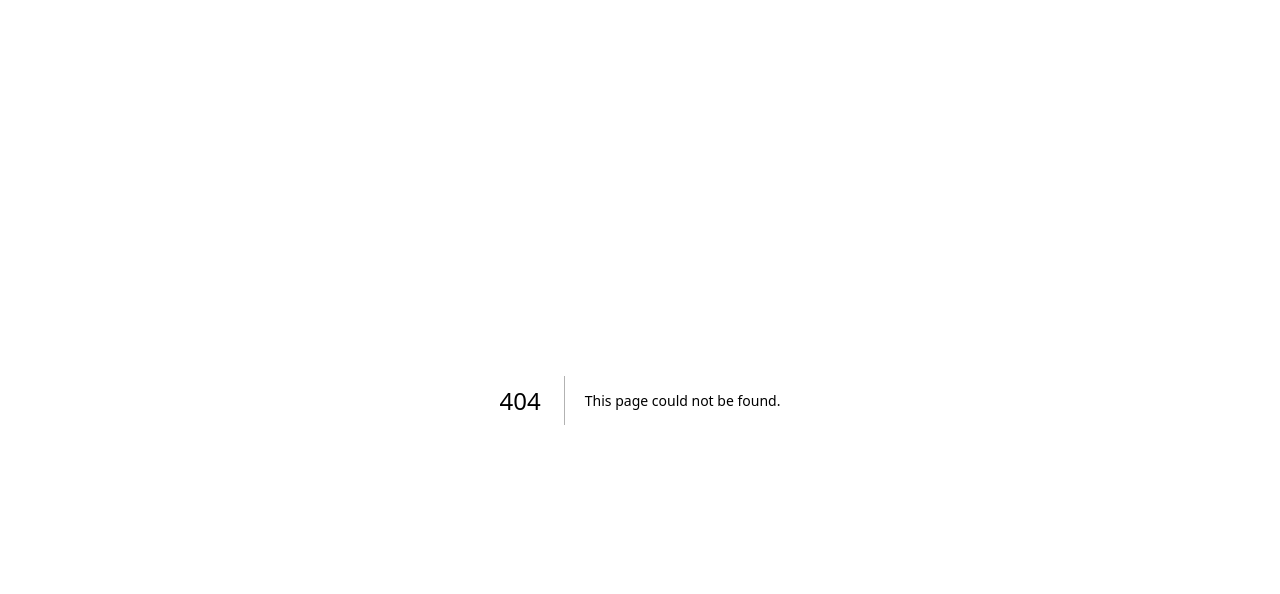
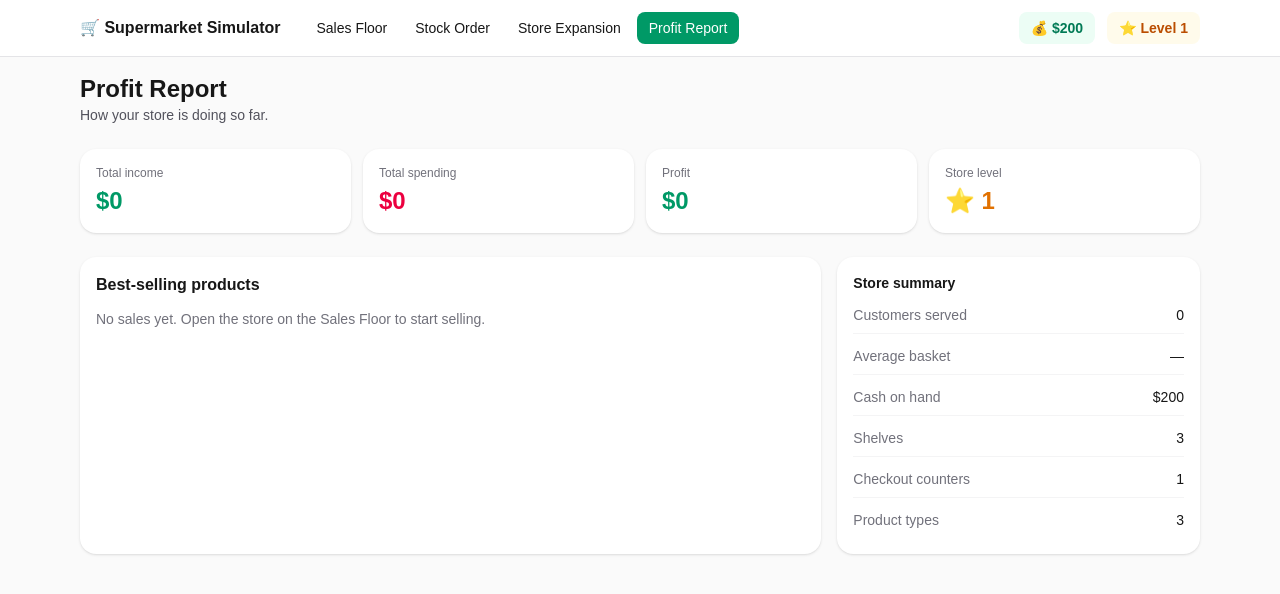
Before and after one commit to tugsenerelganbaatar71-bot/supermarket-simulator, a Next.js app: page /profit-report in a window 1280 px wide. Before the commit this address had no page. Shown: the top 594 px of the page. Built offline with nearby package versions, Linux system fonts and the light colour scheme.

Commit message:
Add profit-report feature (Stage 1, mock data)
Income, spending, profit, store level, best sellers and store summary.

Co-Authored-By: Claude Opus 5.5 <noreply@anthropic.com>

```diff
--- /dev/null
+++ b/app/profit-report/page.tsx
@@ -0,0 +1,8 @@
+import type { Metadata } from "next";
+import ProfitReport from "@/features/profit-report/profit-report";
+
+export const metadata: Metadata = { title: "Profit Report · Supermarket Simulator" };
+
+export default function ProfitReportPage() {
+  return <ProfitReport />;
+}
--- /dev/null
+++ b/features/profit-report/profit-report.tsx
@@ -0,0 +1,118 @@
+"use client";
+
+import { formatMoney, getProduct, type GameState } from "@/features/shared/game-state";
+import { GameLoading, TopBar } from "@/features/shared/top-bar";
+import { useGame } from "@/features/shared/use-game";
+
+const TOP_SELLERS = 5;
+
+export default function ProfitReport() {
+  const game = useGame();
+
+  return (
+    <div className="flex flex-1 flex-col bg-zinc-50 dark:bg-black">
+      <TopBar />
+      {!game ? <GameLoading /> : <Report game={game} />}
+    </div>
+  );
+}
+
+function Report({ game }: { game: GameState }) {
+  const { income, spending, customersServed, unitsSold, revenueByProduct } = game.stats;
+  const profit = income - spending;
+
+  const bestSellers = Object.entries(unitsSold)
+    .map(([productId, units]) => ({
+      product: getProduct(productId),
+      units,
+      revenue: revenueByProduct[productId] ?? 0,
+    }))
+    .sort((a, b) => b.units - a.units)
+    .slice(0, TOP_SELLERS);
+  const maxUnits = bestSellers[0]?.units ?? 0;
+
+  return (
+    <main className="mx-auto w-full max-w-6xl space-y-6 p-4">
+      <div>
+        <h1 className="text-2xl font-bold">Profit Report</h1>
+        <p className="text-sm text-zinc-600 dark:text-zinc-400">
+          How your store is doing so far.
+        </p>
+      </div>
+
+      <div className="grid grid-cols-2 gap-3 md:grid-cols-4">
+        <StatTile label="Total income" value={formatMoney(income)} tone="text-emerald-600" />
+        <StatTile label="Total spending" value={formatMoney(spending)} tone="text-rose-600" />
+        <StatTile
+          label="Profit"
+          value={`${profit < 0 ? "−" : ""}${formatMoney(Math.abs(profit))}`}
+          tone={profit >= 0 ? "text-emerald-600" : "text-rose-600"}
+        />
+        <StatTile label="Store level" value={`⭐ ${game.level}`} tone="text-amber-600" />
+      </div>
+
+      <div className="grid gap-4 md:grid-cols-3">
+        <section className="rounded-2xl bg-white p-4 shadow-sm md:col-span-2 dark:bg-zinc-900">
+          <h2 className="mb-3 font-semibold">Best-selling products</h2>
+          {bestSellers.length === 0 ? (
+            <p className="text-sm text-zinc-500">
+              No sales yet. Open the store on the Sales Floor to start selling.
+            </p>
+          ) : (
+            <ol className="space-y-3">
+              {bestSellers.map(({ product, units, revenue }, index) => (
+                <li key={product.id}>
+                  <div className="flex items-center justify-between text-sm">
+                    <span className="font-medium">
+                      {index + 1}. {product.emoji} {product.name}
+                    </span>
+                    <span className="text-zinc-500">
+                      {units} sold · {formatMoney(revenue)}
+                    </span>
+                  </div>
+                  <div className="mt-1 h-2 overflow-hidden rounded-full bg-zinc-100 dark:bg-zinc-800">
+                    <div
+                      className="h-full rounded-full bg-emerald-500"
+                      style={{ width: `${(units / maxUnits) * 100}%` }}
+                    />
+                  </div>
+                </li>
+              ))}
+            </ol>
+          )}
+        </section>
+
+        <section className="space-y-3 rounded-2xl bg-white p-4 text-sm shadow-sm dark:bg-zinc-900">
+          <h2 className="font-semibold">Store summary</h2>
+          <SummaryRow label="Customers served" value={customersServed.toLocaleString("en-US")} />
+          <SummaryRow
+            label="Average basket"
+            value={customersServed > 0 ? formatMoney(Math.round(income / customersServed)) : "—"}
+          />
+          <SummaryRow label="Cash on hand" value={formatMoney(game.money)} />
+          <SummaryRow label="Shelves" value={String(game.shelves.length)} />
+          <SummaryRow label="Checkout counters" value={String(game.checkouts)} />
+          <SummaryRow label="Product types" value={String(game.unlockedProducts.length)} />
+        </section>
+      </div>
+    </main>
+  );
+}
+
+function StatTile({ label, value, tone }: { label: string; value: string; tone: string }) {
+  return (
+    <div className="rounded-2xl bg-white p-4 shadow-sm dark:bg-zinc-900">
+      <p className="text-xs text-zinc-500">{label}</p>
+      <p className={`mt-1 text-2xl font-bold ${tone}`}>{value}</p>
+    </div>
+  );
+}
+
+function SummaryRow({ label, value }: { label: string; value: string }) {
+  return (
+    <div className="flex justify-between border-b border-zinc-100 pb-2 last:border-0 dark:border-zinc-800">
+      <span className="text-zinc-500">{label}</span>
+      <span className="font-medium">{value}</span>
+    </div>
+  );
+}
```
